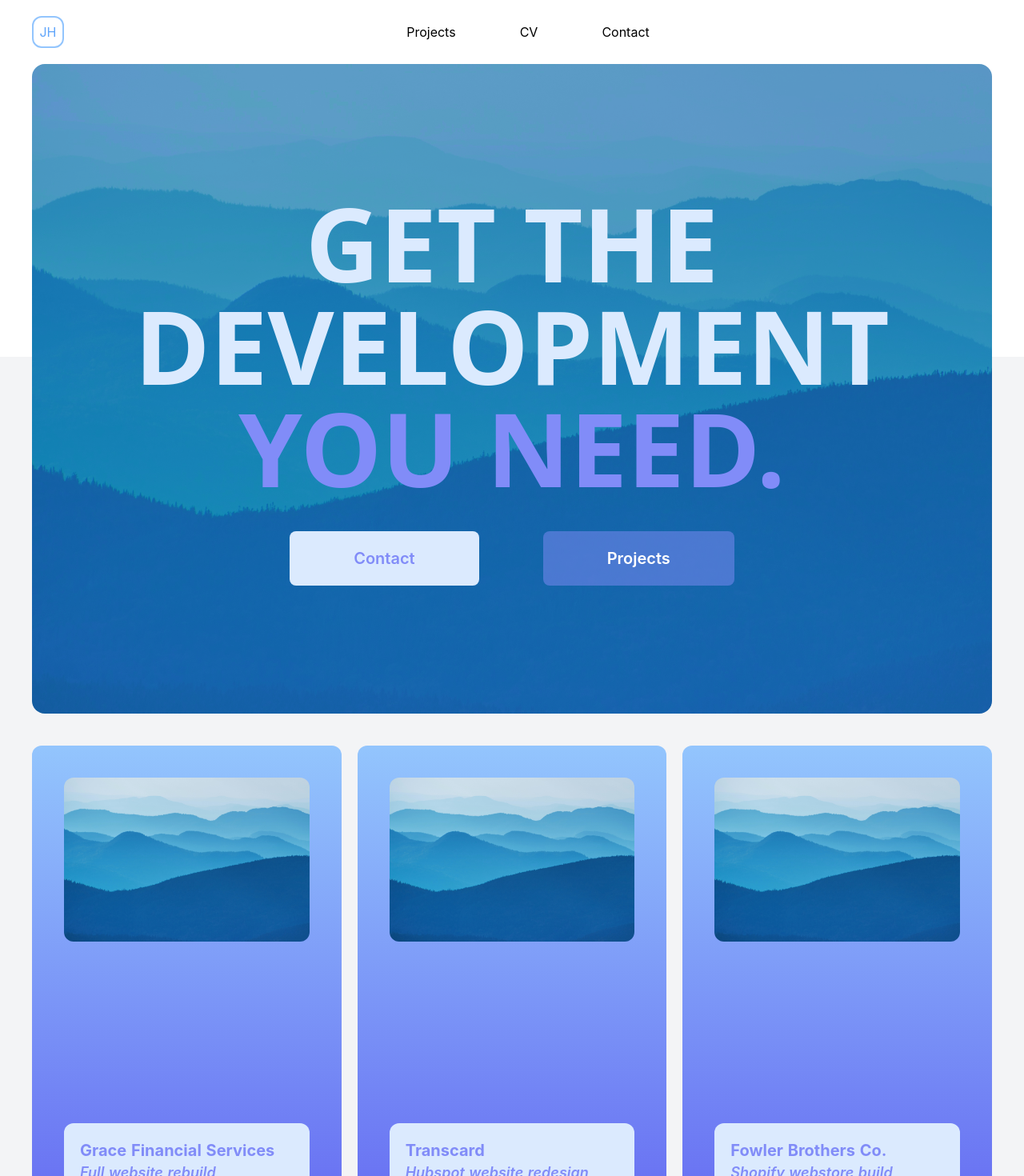
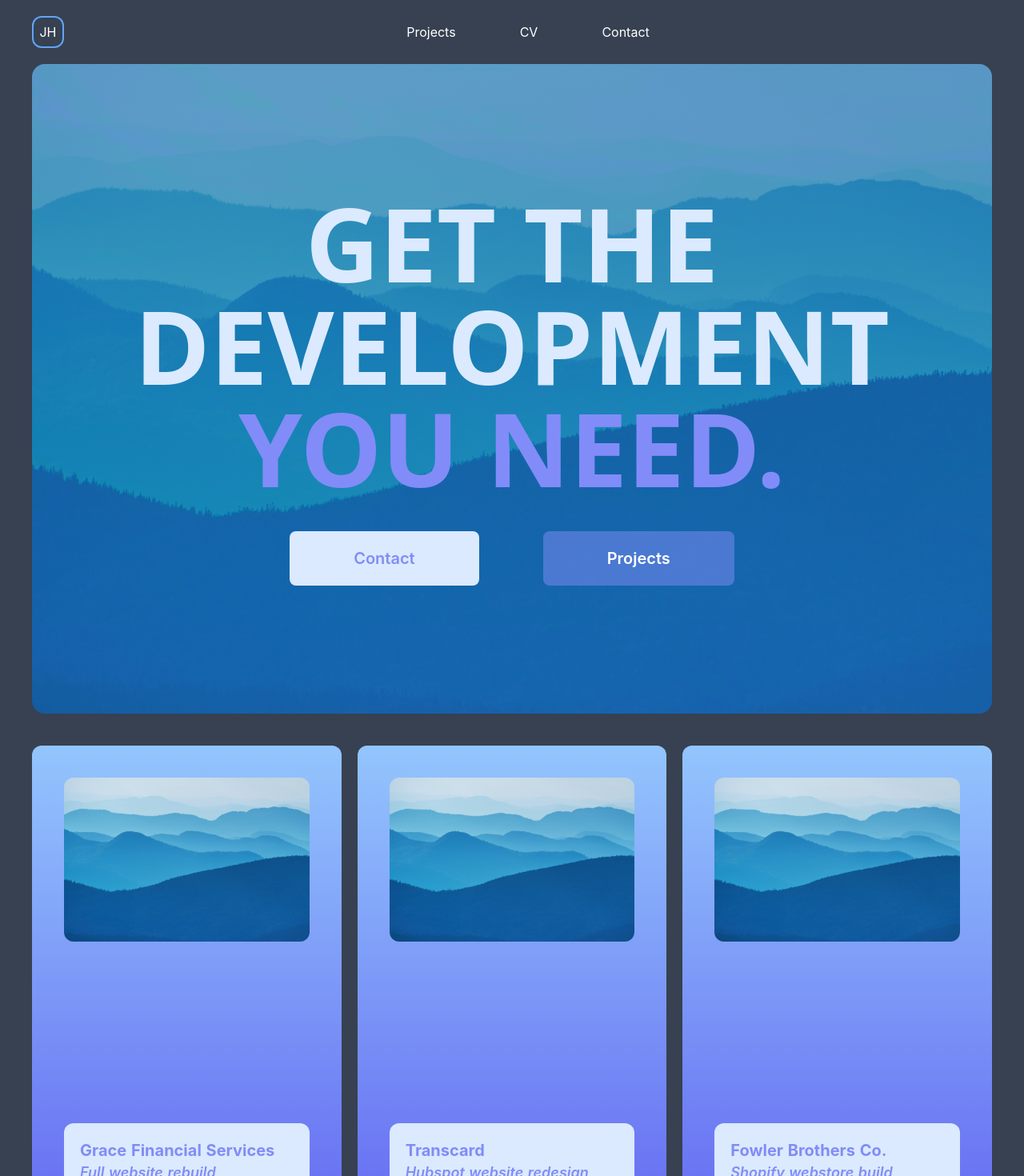
Before and after one commit to jacobhixon47/cv-nuxt, a Nuxt app: page / in a window 1280 px wide. Shown: the top 1470 px of the page at 80% size. Built offline with nearby package versions, Linux system fonts and the light colour scheme.

Commit message:
tweak design to more of a dark mode

```diff
--- a/components/Hero.vue
+++ b/components/Hero.vue
@@ -1,5 +1,5 @@
 <template>
-  <div class="hero px-10 py-20 pb-0 h-full">
+  <div class="hero px-10 py-20 pb-0 h-full bg-gray-700">
     <div class="w-full h-full bg-cover rounded-2xl bg-blend-hue bg-indigo-600 bg-opacity-60 py-40" :style="{ backgroundImage: `url(${image})`}">
       <div class="hero-inner w-full h-full flex flex-col justify-around content-center gap-10">
         <div class="flex flex-col justify-center align-center">
@@ -43,7 +43,7 @@ if (now <= 20 || now >= 5) {
 </script>
 
 <style scoped>
-  .hero {
+  /* .hero {
     background: linear-gradient(to bottom, #fff 50%, #f3f4f6 50%);
-  }
+  } */
 </style>
--- a/components/Nav.vue
+++ b/components/Nav.vue
@@ -1,9 +1,9 @@
 <template>
-  <div class="fixed h-20 flex w-full px-10 py-5 align-center justify-between bg-white">
-    <div class="nav-logo flex justify-center items-center flex-shrink-0 flex-grow-0 rounded-xl border-2 h-10 w-10 border-blue-300">
-      <h3 class="text-blue-400">JH</h3>
+  <div class="fixed h-20 flex w-full px-10 py-5 align-center justify-between bg-gray-700">
+    <div class="nav-logo flex justify-center items-center flex-shrink-0 flex-grow-0 rounded-xl border-2 h-10 w-10 border-blue-400">
+      <h3 class="text-white">JH</h3>
     </div>
-    <div class="nav-items flex-grow flex justify-center items-center">
+    <div class="nav-items flex-grow flex justify-center items-center text-white">
       <div class="nav-item px-10">
         <p class="text-l">Projects</p>
       </div>
--- a/components/Projects.vue
+++ b/components/Projects.vue
@@ -1,5 +1,5 @@
 <template>
-  <div id="projects" class="w-full p-10 flex gap-5">
+  <div id="projects" class="w-full p-10 flex gap-5 bg-gray-700">
     <Project
       v-for="project in projects"
       :key="project.id"
@@ -20,7 +20,7 @@ import { mapState } from 'vuex'
 </script>
 
 <style scoped>
-  #projects {
+  /* #projects {
     background-color: #f3f4f6;
-  }
+  } */
 </style>
```
